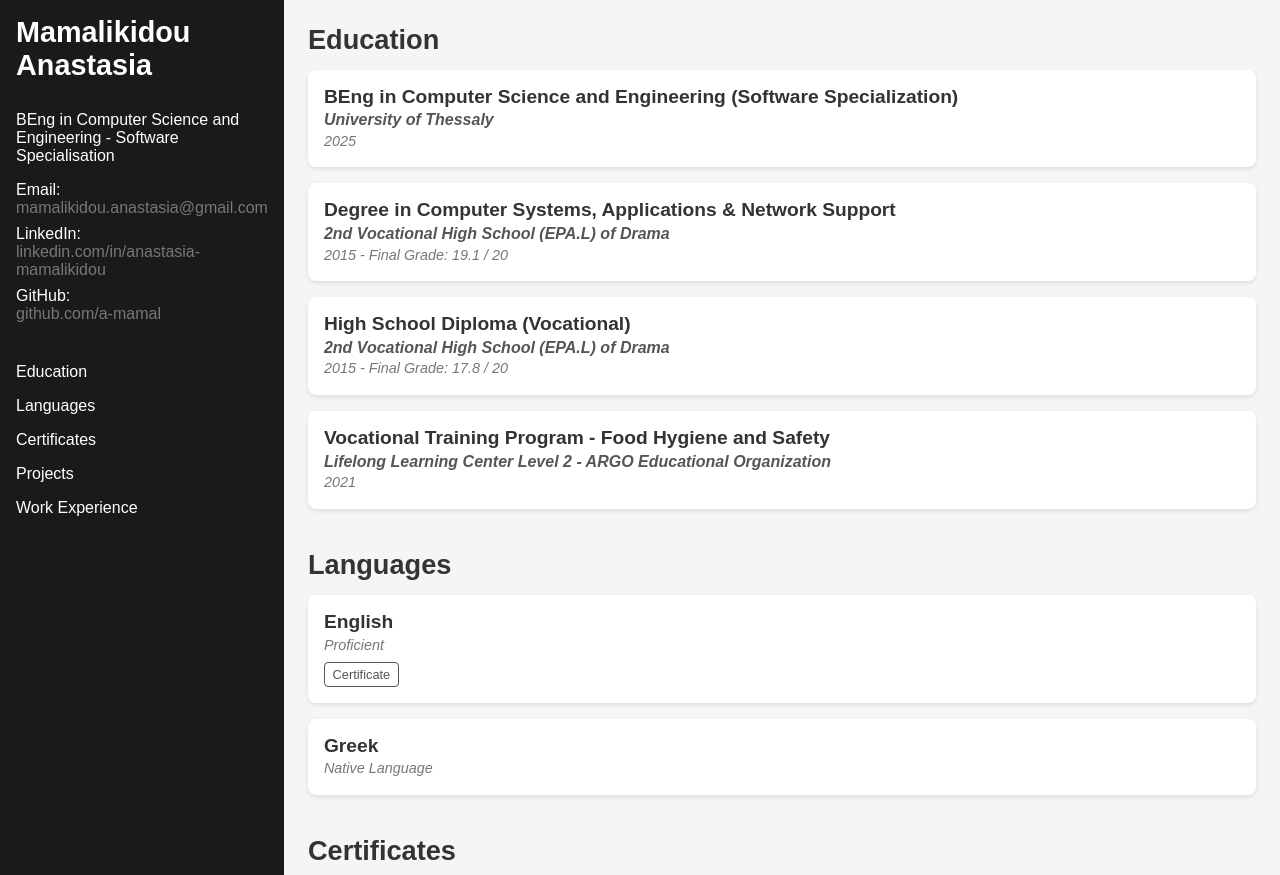
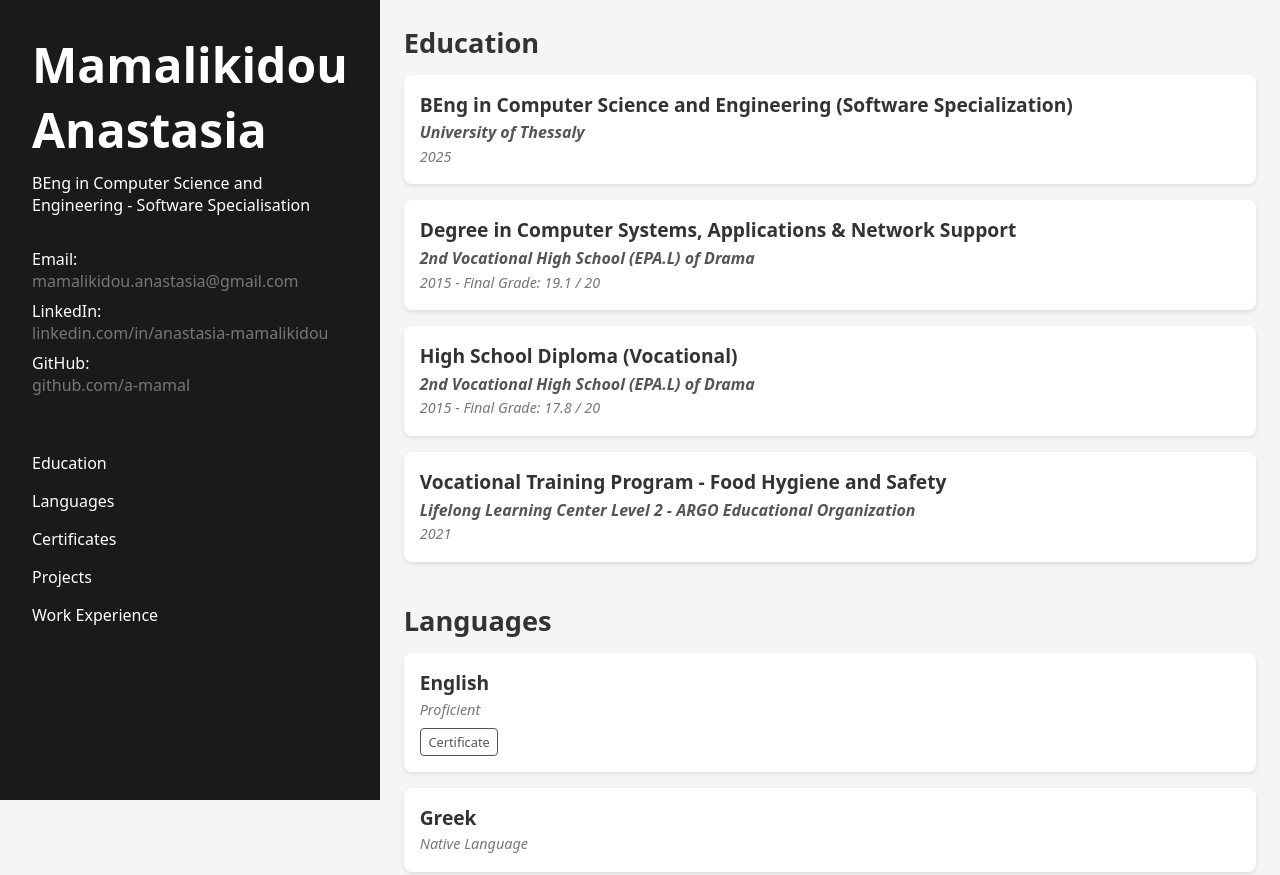
Before and after one commit to a-mamal/portfolio, a plain HTML site: page index.html in a window 1280 px wide. Shown: the top 875 px of the page. Drawn offline with Linux system fonts and the light colour scheme.

Commit message:
Update sidebar to be sticky. Update font

```diff
--- a/css/styles.css
+++ b/css/styles.css
@@ -10,28 +10,35 @@ html {
 
 body {
     display: flex;
-    font-family: Arial, sans-serif;
+    font-family: system-ui, -apple-system, BlinkMacSystemFont, 'Segoe UI', Roboto, Oxygen, Ubuntu, Cantarell, 'Open Sans', 'Helvetica Neue', sans-serif;
     color: #333;
     background-color: #f5f5f5;
 }
 
 /* Sidebar */
 .sidebar {
-    flex: 0 1 3%;
+    padding: 2em;
+    flex: 0 1 20%;
+    align-self: flex-start;
     background-color: #1a1a1a;
     color: white;
-    padding: 1em;
     min-height: 100vh;
+    position: sticky;
+    top: 0;
 }
 
 .sidebar-header h1 {
-    font-size: 1.8em;
-    margin-bottom: 1em;
+    font-size: 3em;
+    margin-bottom: 0.2em;
 }
 
 .sidebar-header p {
     font-size: 1em;
-    margin-bottom: 1em;
+    margin: 0 0 2em 0;
+}
+
+.sidebar-nav {
+    overflow-y: scroll;
 }
 
 .sidebar-nav a {
@@ -42,7 +49,7 @@ body {
 }
 
 .sidebar-nav a:hover {
-    text-decoration: underline;
+    color: #6495ED;
 }
 
 /*contact*/
@@ -89,7 +96,6 @@ section h2 {
     background: white;
     border-radius: 8px;
     box-shadow: 0 2px 4px rgba(0,0,0,0.1);
-    font-family: Arial, Helvetica, sans-serif;
 }
 
 .edu-item h3,
```
